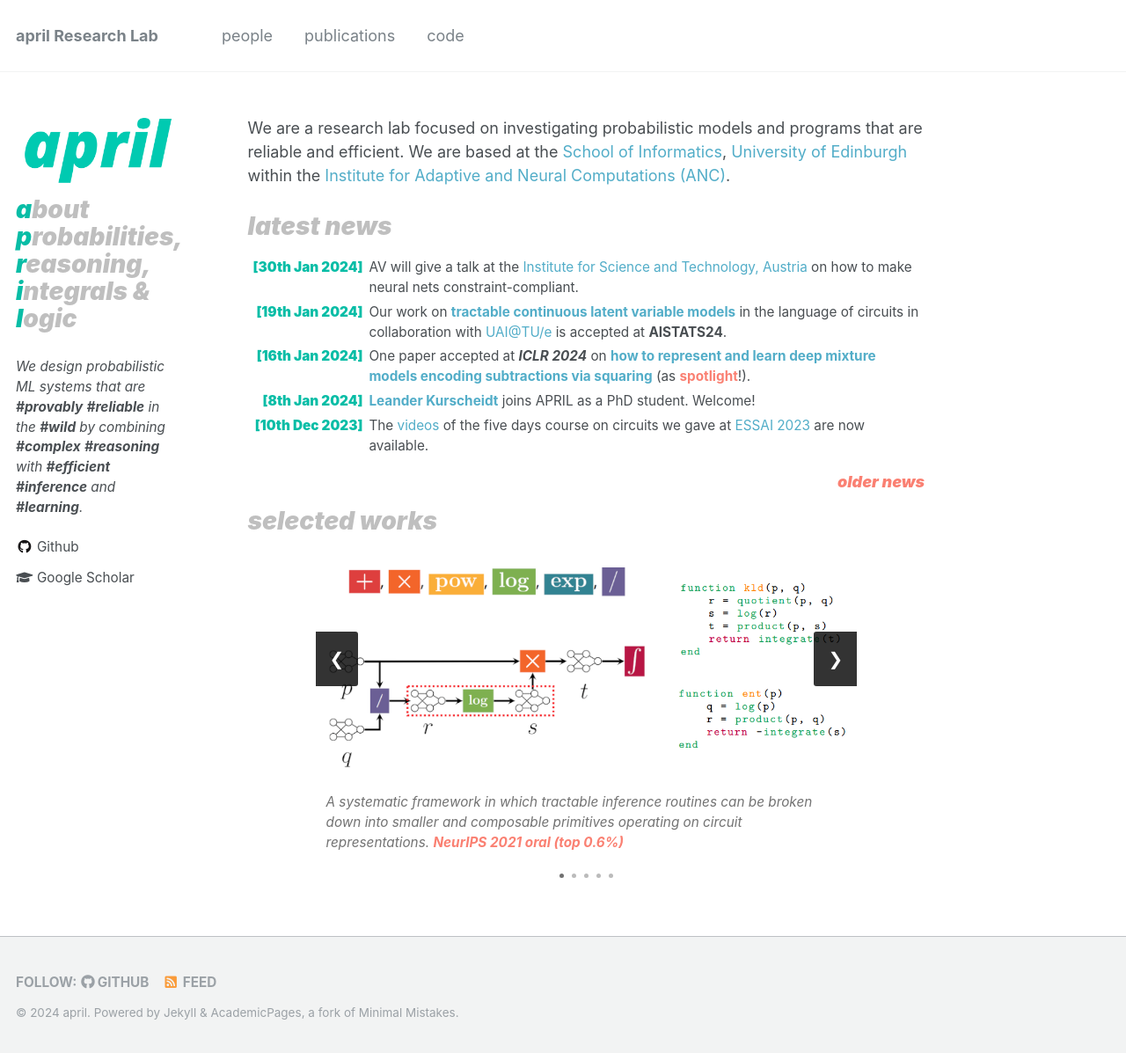
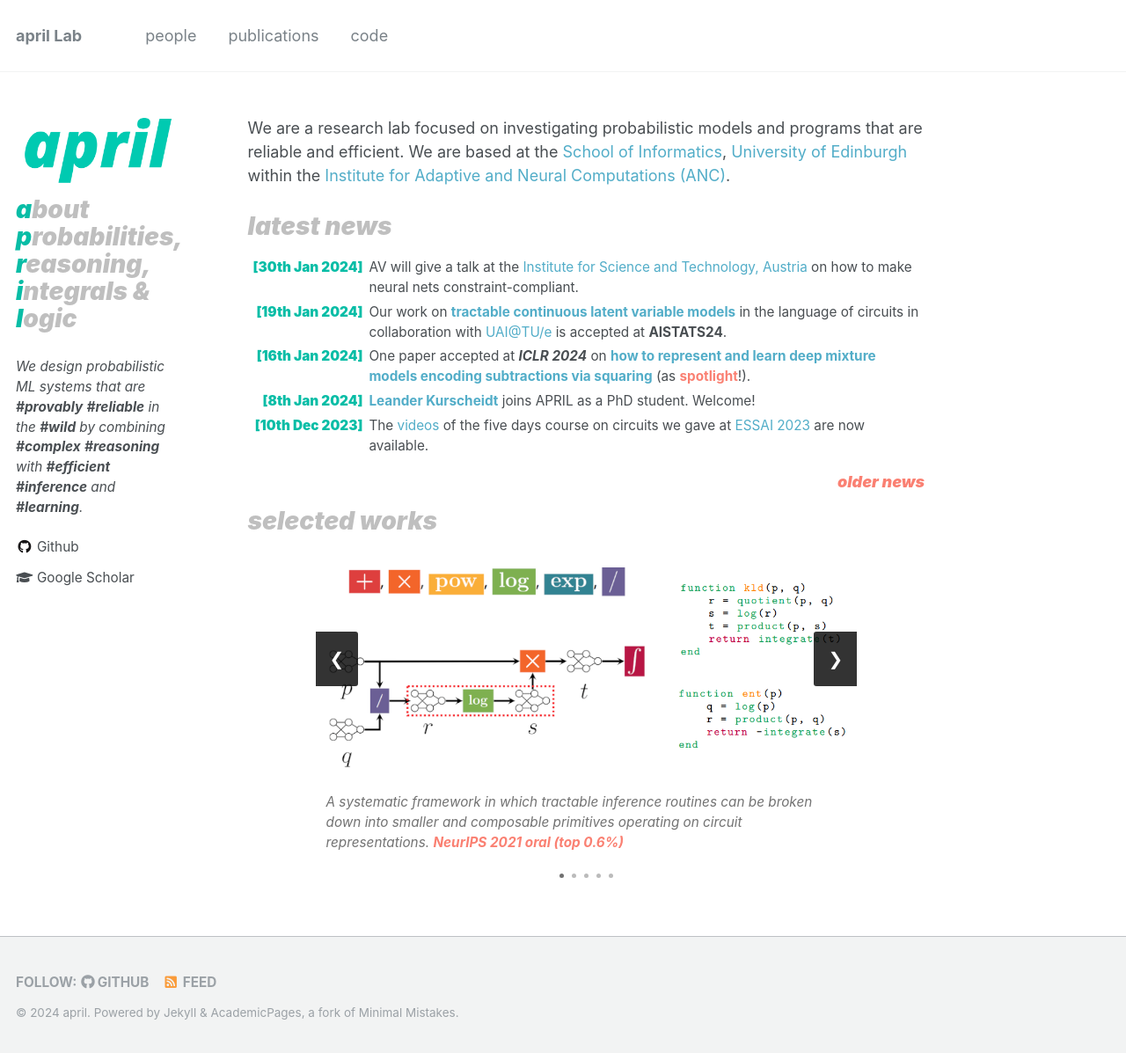
Before and after one commit to april-tools/april-tools.github.io, a Jekyll site: the page built from _pages/about.md, in a window 1280 px wide and 1197 px high. Shown: the whole window at 88% size. Built offline with Jekyll 4.4.1, drawn with Linux system fonts in a browser that asks for light colours; nearby versions of some CDN libraries.

Commit message:
april research lab -> april lab

```diff
--- a/_config.yml
+++ b/_config.yml
@@ -7,7 +7,7 @@
 
 # Site Settings
 locale                   : "en-US"
-title                    : "april Research Lab"
+title                    : "april Lab"
 title_separator          : "-"
 name                     : &name "april"
 description              : &description "APRIL Research Lab in Edinburgh, We design probabilistic ML systems that are provably reliable in the #wild by combining complex reasoning with efficient inference and learning."
--- a/_includes/head/custom.html
+++ b/_includes/head/custom.html
@@ -1,8 +1,9 @@
 {% include base_path %}
 
 <!-- start custom head snippets -->
-<meta name="description" content="APRIL Research Lab in Edinburgh, We design probabilistic ML systems that are provably reliable in the #wild by combining complex reasoning with efficient inference and learning.">
+<meta name="description" content="APRIL Lab in Edinburgh, We design probabilistic ML systems that are provably reliable in the #wild by combining complex reasoning with efficient inference and learning.">
 <meta name="google-site-verification" content="BZqHBkcGVbs9PS9vWIafvmauRayRfWpXm7riJjv9Gs4" />
+
 <!-- <link rel="apple-touch-icon" sizes="57x57" href="{{ base_path }}/images/apple-touch-icon-57x57.png?v=M44lzPylqQ"> -->
 <!-- <link rel="apple-touch-icon" sizes="60x60" href="{{ base_path }}/images/apple-touch-icon-60x60.png?v=M44lzPylqQ"> -->
 <!-- <link rel="apple-touch-icon" sizes="72x72" href="{{ base_path }}/images/apple-touch-icon-72x72.png?v=M44lzPylqQ"> -->
```
Also changed, not shown: _pages/about.md (+1 -0 lines).
